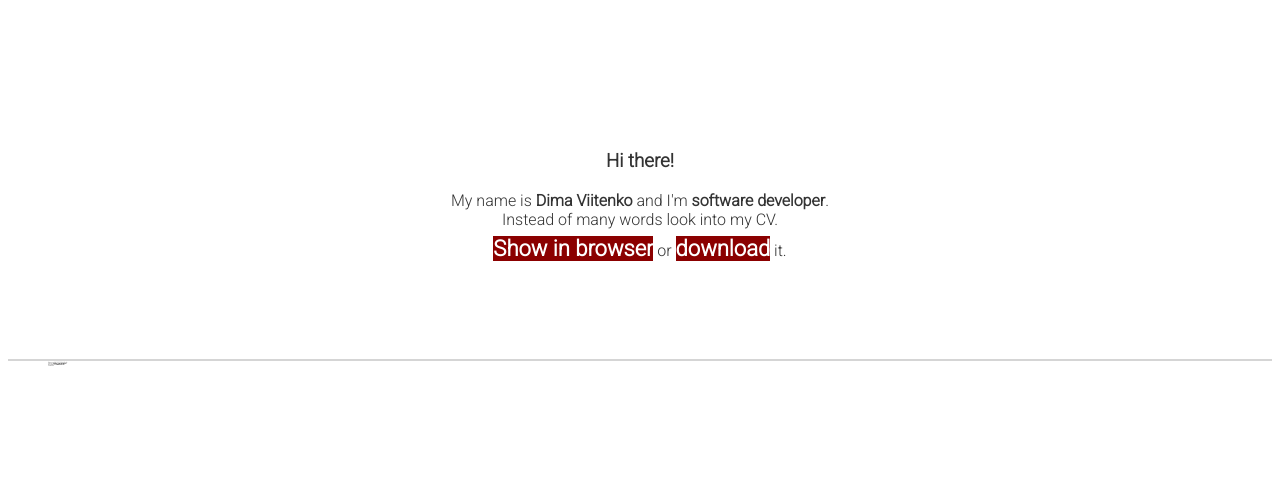
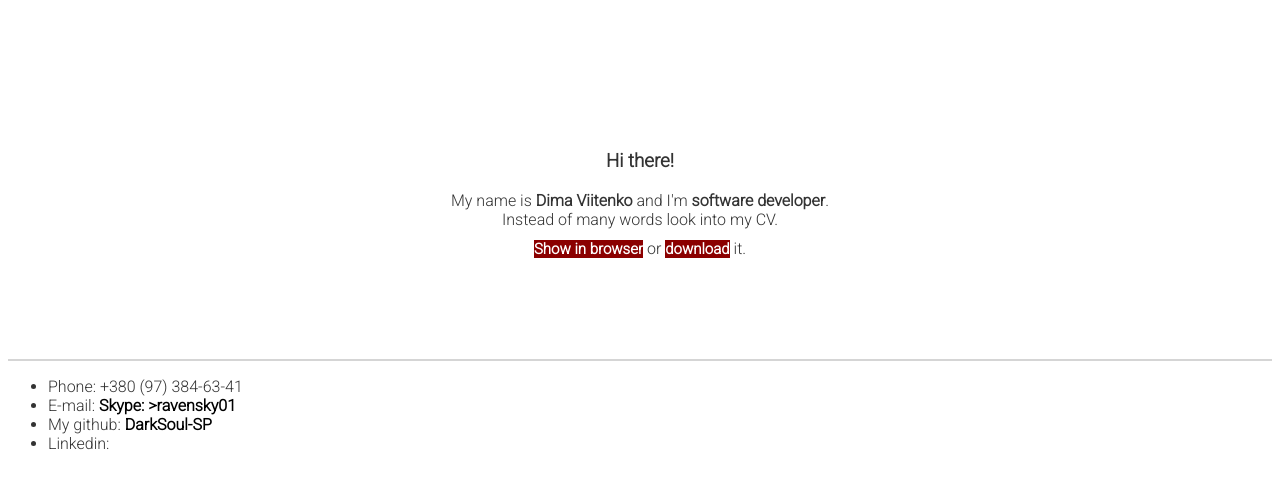
Before and after one commit to DarkSoul-SP/DarkSoul-SP.github.io, a plain HTML site: page index.html in a window 1280 px wide. Drawn offline with Linux system fonts and the light colour scheme.

Commit message:
Update styles.css

```diff
--- a/css/styles.css
+++ b/css/styles.css
@@ -34,7 +34,7 @@ a:hover {
 
 span {
 	margin-bottom: 10px;
-	font-size: 22px;
+	font-size: 15px;
 	line-height: 40px;
 }
 
@@ -52,5 +52,4 @@ span.highlight:hover {
 
 footer {
     border-top: 2px solid #d5d5d5;
-    font-size: .10em;
 }
```
